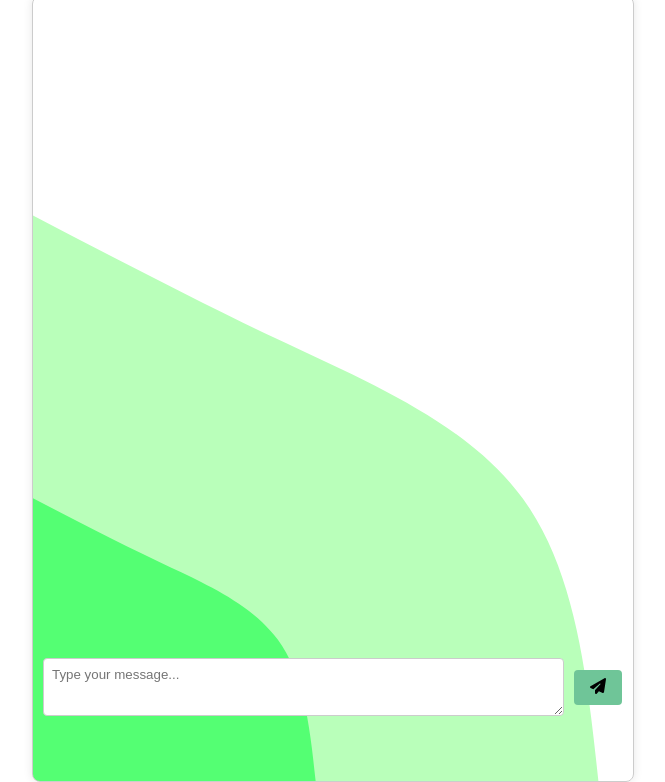
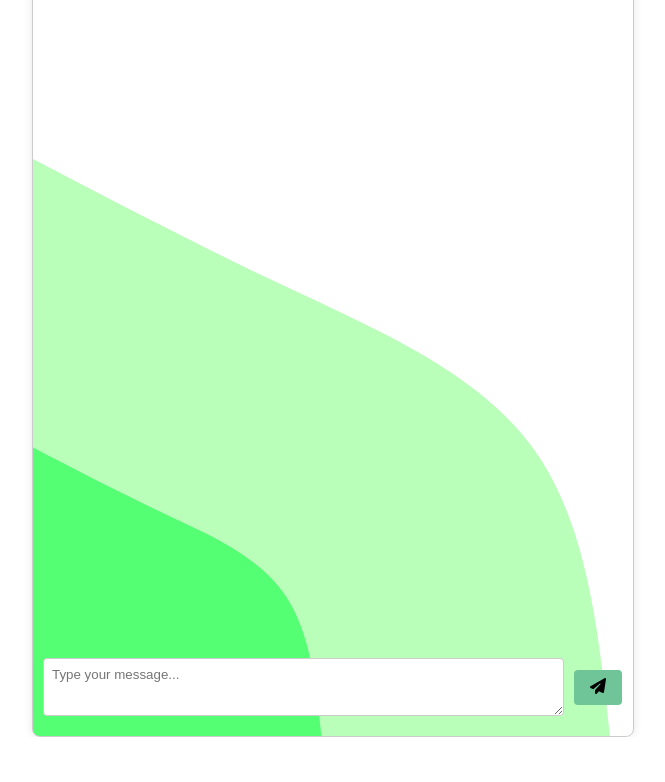
Before and after one commit to rahulpanchal0106/Chatroom_api, a website: page Chatroom_client/index.html in a window 1280 px wide. Shown: the part 65-847 px from the top of the page, without its empty margins (307-972 px from the left). After the commit the page ends 802 px from the top, so only its background shows below. Drawn offline with nearby package versions, Linux system fonts and the light colour scheme.

Commit message:
Applying styles and UI

```diff
--- a/Chatroom_client/home_page_src/styles.css
+++ b/Chatroom_client/home_page_src/styles.css
@@ -28,7 +28,7 @@
 .chat-container {
     max-width: 600px;
     margin: auto;
-    height: 98lvh;
+    height: 100vh;
     border: 1px solid #ccc;
     border-radius: 8px;
     overflow: auto;
--- a/Chatroom_client/index.html
+++ b/Chatroom_client/index.html
@@ -8,11 +8,11 @@
     <script src="https://cdn.socket.io/4.7.2/socket.io.min.js" integrity="sha384-mZLF4UVrpi/QTWPA7BjNPEnkIfRFn4ZEO3Qt/HFklTJBj/gBOV8G3HcKn4NfQblz" crossorigin="anonymous"></script>
 </head>
 <body>
+    <div class="chat-container">
         <nav>
             <div id="chat_name">Open Chat-Room</div>
             <a href="/auth/logout"><button id="logout">logout</button></a>
         </nav>
-<div class="chat-container">
         <div class="chat-messages" id="chat-messages">
             <button id="goBottom" onclick="go_bottom()">
                 <svg xmlns="http://www.w3.org/2000/svg" width="32" height="32" id="down-arrow"><path d="M22.782 13.8 17 19.582 11.218 13.8a1 1 0 0 0-1.414 1.414L16.29 21.7a.992.992 0 0 0 .71.292.997.997 0 0 0 .71-.292l6.486-6.486a1 1 0 0 0-1.414-1.414z"></path></svg>
```
Lines whose indentation alone changed are shown as unchanged.
